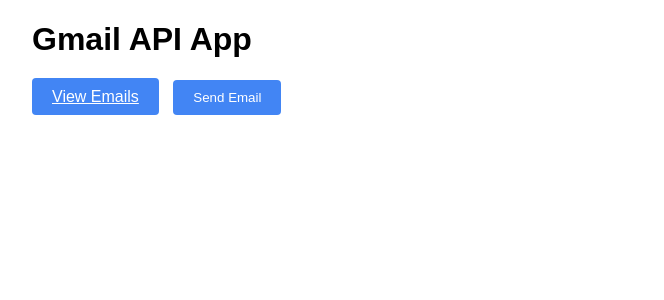
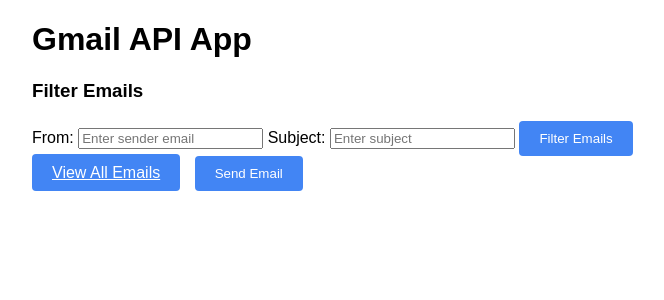
Before and after one commit to Dong-Xuyong/my_auto, a Flask app: page / in a window 1280 px wide. Shown: the top 300 px of the page, without its empty margins (208-872 px from the left). Run offline with Flask 3, Linux system fonts and the light colour scheme; the visitor is signed in with stand-in values (Sample User, id 1).

Commit message:
fitrar por email e conteudo

```diff
--- a/app.py
+++ b/app.py
@@ -52,7 +52,24 @@ def auth_google():
 def list_emails():
     credentials = get_credentials()
     service = build('gmail', 'v1', credentials=credentials)
-    results = service.users().messages().list(userId='me', maxResults=10).execute()
+
+    # Get query parameters for filtering
+    sender = request.args.get('from')
+    subject = request.args.get('subject')
+
+    # Build query string
+    query = []
+    if sender:
+        query.append(f'from:{sender}')
+    if subject:
+        query.append(f'subject:{subject}')
+
+    results = service.users().messages().list(
+        userId='me',
+        maxResults=10,
+        q=' '.join(query)
+    ).execute()
+
     messages = results.get('messages', [])
 
     # Get full message details for each email
--- a/templates/index.html
+++ b/templates/index.html
@@ -32,7 +32,19 @@
     <div class="container">
         <h1>Gmail API App</h1>
         <div class="actions">
-            <a href="{{ url_for('list_emails') }}" class="action-btn">View Emails</a>
+            <div class="filter-form">
+                <h3>Filter Emails</h3>
+                <form action="{{ url_for('list_emails') }}" method="GET">
+                    <label for="from">From:</label>
+                    <input type="text" id="from" name="from" placeholder="Enter sender email">
+
+                    <label for="subject">Subject:</label>
+                    <input type="text" id="subject" name="subject" placeholder="Enter subject">
+
+                    <button type="submit" class="action-btn">Filter Emails</button>
+                </form>
+            </div>
+            <a href="{{ url_for('list_emails') }}" class="action-btn">View All Emails</a>
             <button class="action-btn" onclick="showSendForm()">Send Email</button>
         </div>
 
```
